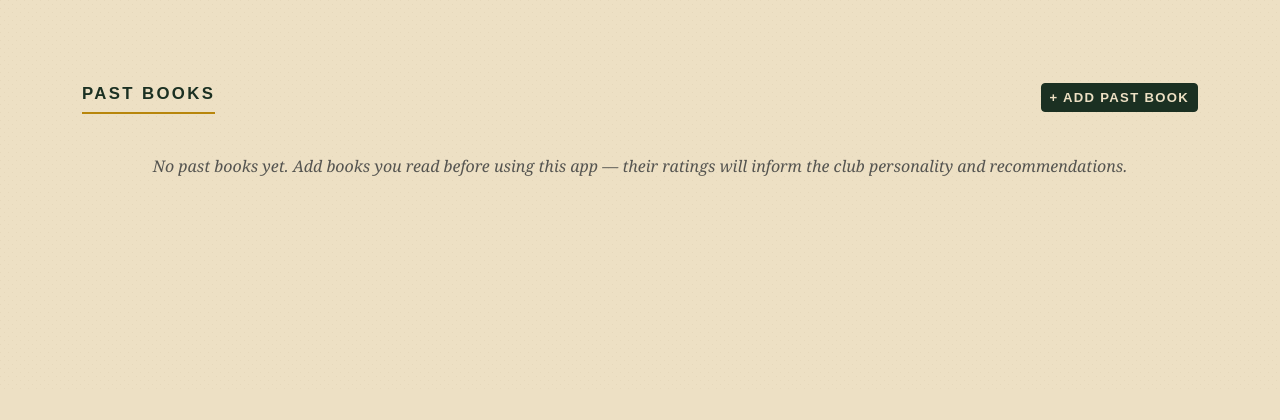
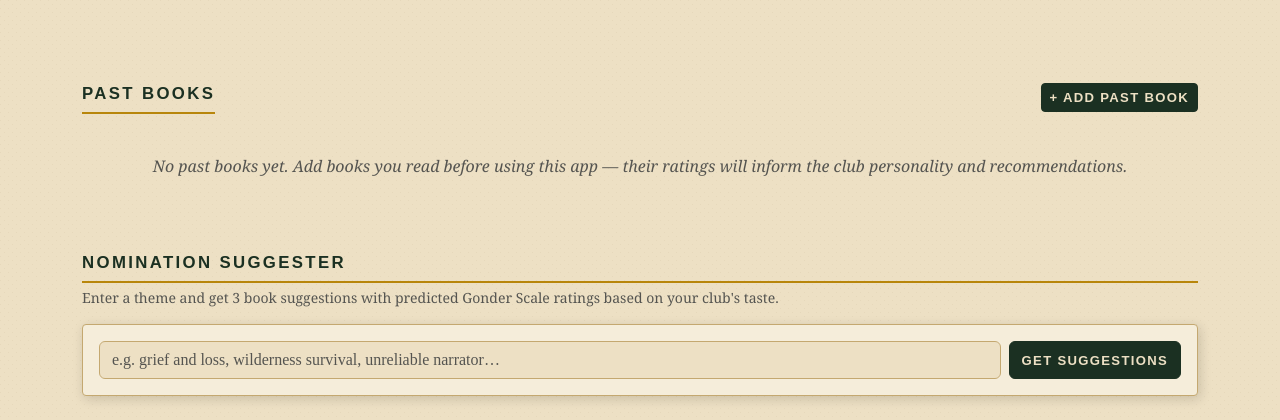
Before and after one commit to bspur3-del/BookClubApp, a Flask app: page / in a window 1280 px wide. Shown: the part 408-828 px from the top of the page. Before the commit the page ends 584 px from the top, so only its background shows below. Run offline with Flask 3, Linux system fonts and the light colour scheme.

Commit message:
Add Nomination Suggester with theme input and predicted Gonder ratings
- New GET /club/suggest-nominations?theme=... endpoint
- get_nomination_suggestions() prompts Claude for 3 books matching
  the theme, with predicted Gonder Scale ratings grounded in the
  club's approved/rejected history
- UI: text input + button at bottom of home page (API-key-gated)
- Renders 3 cards with cover art, predicted star rating, and reasoning
- Enter key submits; button disabled while loading

https://claude.ai/code/session_011htjGqPgaPojqYNkCdhgpH

```diff
--- a/app.py
+++ b/app.py
@@ -5,6 +5,7 @@ from models import db, Member, Book, Rating, PastBook, PastBookRating, APPROVAL_
 from recommendations import (
     get_group_recommendation, get_member_recommendation,
     get_member_personality, get_group_personality,
+    get_nomination_suggestions,
 )
 from dotenv import load_dotenv
 
@@ -355,6 +356,27 @@ def delete_rating(book_id, member_id):
     return redirect(url_for("book_detail", book_id=book_id))
 
 
+@app.route("/club/suggest-nominations")
+def suggest_nominations():
+    theme = request.args.get("theme", "").strip()
+    if not theme:
+        return jsonify({"error": "Please enter a theme."}), 400
+    history = []
+    for b in Book.query.all():
+        if b.ratings:
+            avg = b.average()
+            history.append({"title": b.title, "author": b.author,
+                            "average_rating": round(avg, 2), "approved": b.is_approved})
+    for pb in PastBook.query.all():
+        history.append({"title": pb.title, "author": pb.author,
+                        "average_rating": round(pb.average_rating, 2), "approved": pb.is_approved})
+    try:
+        suggestions = get_nomination_suggestions(theme, history)
+    except Exception as e:
+        return jsonify({"error": str(e)}), 500
+    return jsonify(suggestions)
+
+
 if __name__ == "__main__":
     port = int(os.environ.get("PORT", 5000))
     app.run(host="0.0.0.0", port=port, debug=False)
--- a/static/script.js
+++ b/static/script.js
@@ -10,6 +10,17 @@ document.addEventListener("DOMContentLoaded", () => {
   if (memberId) loadMemberRec(memberId);
   if (memberId) loadMemberPersonality(memberId);
   if (clubPage) { loadGroupPersonality(); loadClubRec(); }
+
+  const nominationBtn = document.getElementById("nominationBtn");
+  if (nominationBtn) {
+    nominationBtn.addEventListener("click", () => {
+      const theme = document.getElementById("nominationTheme").value.trim();
+      if (theme) loadNominationSuggestions(theme);
+    });
+    document.getElementById("nominationTheme").addEventListener("keydown", (e) => {
+      if (e.key === "Enter") nominationBtn.click();
+    });
+  }
 });
 
 function initStarPickers() {
@@ -284,3 +295,64 @@ function escapeHtml(str) {
     .replace(/"/g, "&quot;")
     .replace(/\n/g, "<br>");
 }
+
+// ── Nomination Suggester ───────────────────────────────────────────────
+
+async function loadNominationSuggestions(theme) {
+  const results = document.getElementById("nominationResults");
+  const btn = document.getElementById("nominationBtn");
+  if (!results) return;
+
+  results.innerHTML = `<div class="rec-spinner"><div class="spinner-border spinner-border-sm"></div> Generating suggestions for "${escapeHtml(theme)}"…</div>`;
+  btn.disabled = true;
+
+  try {
+    const res = await fetch(`/club/suggest-nominations?theme=${encodeURIComponent(theme)}`);
+    const data = await res.json();
+
+    if (data.error) {
+      results.innerHTML = `<p class="text-danger mb-0">${escapeHtml(data.error)}</p>`;
+      return;
+    }
+
+    results.innerHTML = `<div class="row g-3" id="nominationCards"></div>`;
+    const row = document.getElementById("nominationCards");
+
+    await Promise.all(data.map(async (item, i) => {
+      const col = document.createElement("div");
+      col.className = "col-md-4";
+      const coverId = `nc-${i}-${Math.random().toString(36).slice(2)}`;
+      const stars = Math.round(item.predicted_rating);
+      const starsHtml = Array.from({length: 5}, (_, i) =>
+        `<span class="star ${i < stars ? "filled" : ""}">★</span>`
+      ).join("");
+
+      col.innerHTML = `
+        <div class="card h-100">
+          <div class="rec-cover-wrap" id="${coverId}">
+            <div class="rec-cover-placeholder">📖</div>
+          </div>
+          <div class="card-body d-flex flex-column">
+            <div class="rec-card-title">${escapeHtml(item.title)}</div>
+            <div class="rec-card-author mb-2">by ${escapeHtml(item.author)}</div>
+            <div class="d-flex align-items-center gap-2 mb-2">
+              <div class="stars">${starsHtml}</div>
+              <span class="fw-bold" style="font-family:'Playfair Display',serif">${item.predicted_rating.toFixed(1)}</span>
+              <span class="gonder-label">predicted</span>
+            </div>
+            <p class="small text-muted mb-2 flex-grow-1">${escapeHtml(item.reason)}</p>
+            <a href="${amazonUrl(item.title, item.author)}" target="_blank" rel="noopener" class="btn-amazon mt-auto">Buy on Amazon</a>
+          </div>
+        </div>`;
+      row.appendChild(col);
+
+      const coverUrl = await fetchBookCover(item.title, item.author);
+      const wrap = document.getElementById(coverId);
+      if (coverUrl && wrap) applycover(wrap, coverUrl, item.title);
+    }));
+  } catch {
+    results.innerHTML = `<p class="text-danger mb-0">Failed to get suggestions. Check your API key.</p>`;
+  } finally {
+    btn.disabled = false;
+  }
+}
--- a/static/style.css
+++ b/static/style.css
@@ -549,3 +549,10 @@ h1, h2, h3, h4, h5, h6 {
   padding-bottom: 6px;
   margin-bottom: 1rem;
 }
+
+/* ── Nomination Suggester ─────────────────────────────────────────────── */
+
+#nominationTheme:focus {
+  border-color: var(--brass);
+  box-shadow: 0 0 0 0.2rem rgba(184, 134, 11, 0.2);
+}
--- a/templates/index.html
+++ b/templates/index.html
@@ -251,6 +251,23 @@
   {% endif %}
 </div>
 
+<!-- Nomination Suggester -->
+{% if has_api_key %}
+<div class="mt-5">
+  <div class="page-heading mb-1">Nomination Suggester</div>
+  <p class="text-muted small mb-3">Enter a theme and get 3 book suggestions with predicted Gonder Scale ratings based on your club's taste.</p>
+  <div class="card">
+    <div class="card-body">
+      <div class="d-flex gap-2">
+        <input type="text" id="nominationTheme" class="form-control" placeholder="e.g. grief and loss, wilderness survival, unreliable narrator…" maxlength="120">
+        <button id="nominationBtn" class="btn btn-primary text-nowrap">Get Suggestions</button>
+      </div>
+    </div>
+  </div>
+  <div id="nominationResults" class="mt-3"></div>
+</div>
+{% endif %}
+
 <!-- Add Book Modal -->
 <div class="modal fade" id="addBookModal" tabindex="-1">
   <div class="modal-dialog">
```
Also changed, not shown: recommendations.py (+61 -0 lines).
